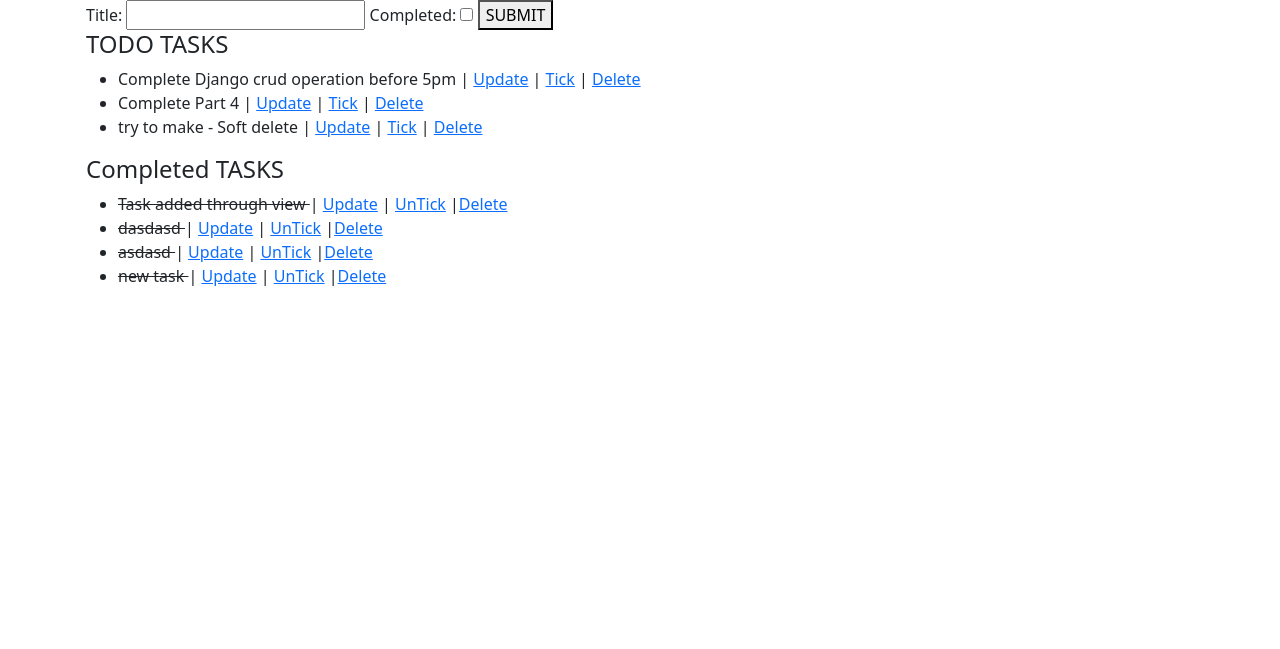
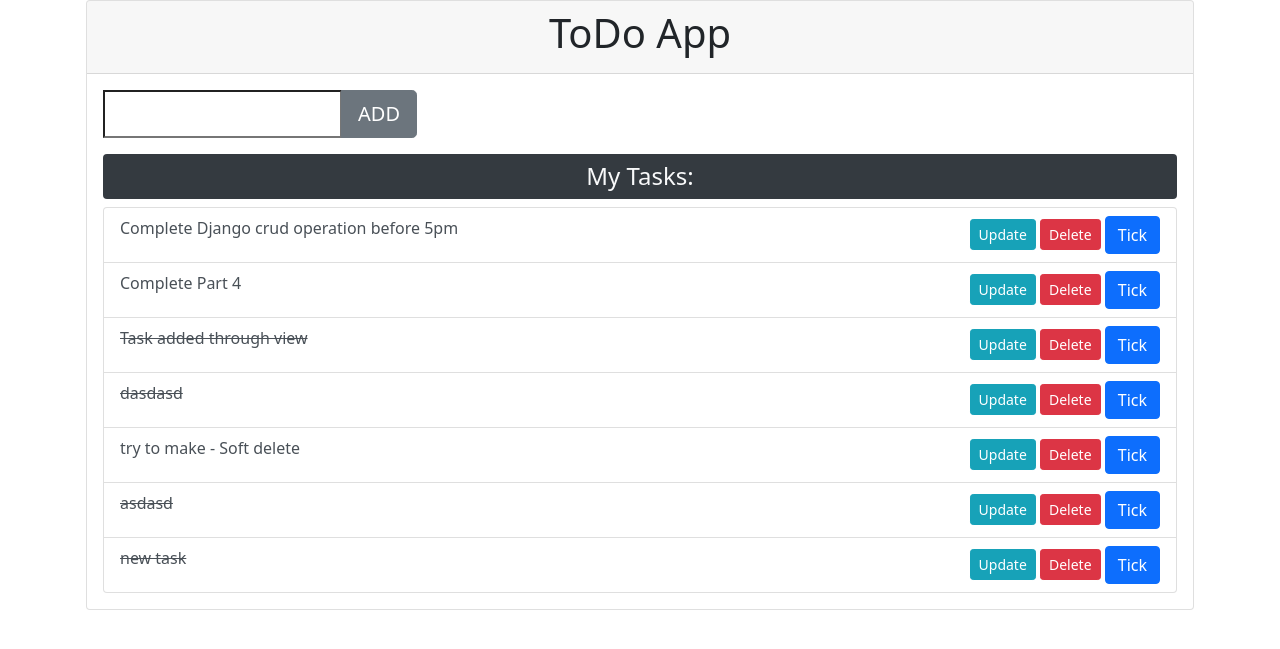
Before and after one commit to devarsh-latitude/todoproject, a Django app: page / in a window 1280 px wide. Shown: the top 649 px of the page. Run offline with Django 4.2, Linux system fonts and the light colour scheme; data comes from the database, SQL or seed files in the repository; both versions use the stored data as it was after the commit; some libraries are stand-ins or nearby versions.

Commit message:
styling has been added

```diff
--- a/todoproject/templates/index.html
+++ b/todoproject/templates/index.html
@@ -7,38 +7,45 @@ Tasks -
 {% block content %}
 <!-- <h1>Hello, world!</h1> -->
 
+<div class="card">
+    <div class="card-header">
+        <h1 class="text-center">ToDo App</h1>
+    </div>
+    <div class="card-body">
         <form method="post">
             {% csrf_token %}
 
-        {{task_form}} <!-- variable-->
+            <div class="input-group mb-3">
+                <!-- {{task_form}} to display all -->
+                {{task_form.title}}
+                <!-- to display particular field-->
 
-        <button type="submit">SUBMIT</button>
+                <button type="submit" class="btn btn-secondary btn-lg">ADD</button>
+            </div>
         </form>
-    <h4>TODO TASKS</h4>
-    <ul>
+
+        <h4 class="bg-dark text-light py-2 rounded text-center">My Tasks:</h4>
+
+        <ul class="list-group">
             {% for task in tasks %}
-            {% if task.completed == False %}
-            <li>
+            <li class="list-group-item list-group-item-action">
+                {% if task.completed == True %}
+                <strike>{{task.title}} </strike>
+                {% else %}
                 {{task.title}}
-            | <a href="{% url "update_task" task.id %}">Update</a> | <a href="{% url "completed_task" task.id %}">Tick</a> | <a href="{% url "delete_task" task.id %}">Delete</a>
-        </li>
                 {% endif %}
 
+                <div class="float-right">
+                    <a href="{% url "update_task" task.id %}" class="btn btn-sm btn-info">Update</a>
+                    <a href="{% url "delete_task" task.id %}" class="btn btn-sm btn-danger">Delete</a>
+                    <a href="{% url "completed_task" task.id %}" class="btn btn-primary">Tick</a>
+
+                </div>
+
+            </li>
             {% endfor %}
         </ul>
-    <h4>Completed TASKS</h4>
-
-    <ul>
-        {% for task in tasks %}
-            {% if task.completed == True %}
-            <li>
-                <strike>{{task.title}} </strike>
-        | <a href="{% url "update_task" task.id %}">Update</a> | <a href="{% url "completed_task" task.id %}">UnTick</a> |<a href="{% url "delete_task" task.id %}">Delete</a>
-    </li>
-        {% endif %}
-
-        {% endfor %}
-    </ul>
-
+    </div>
+</div>
 
 {% endblock content %}
```
Also changed, not shown: todoproject/templates/IIindex.html (added, +44 -0 lines), todoproject/templates/update_task.html (+18 -9 lines), todoproject/db.sqlite3. Lines whose indentation alone changed are shown as unchanged.
